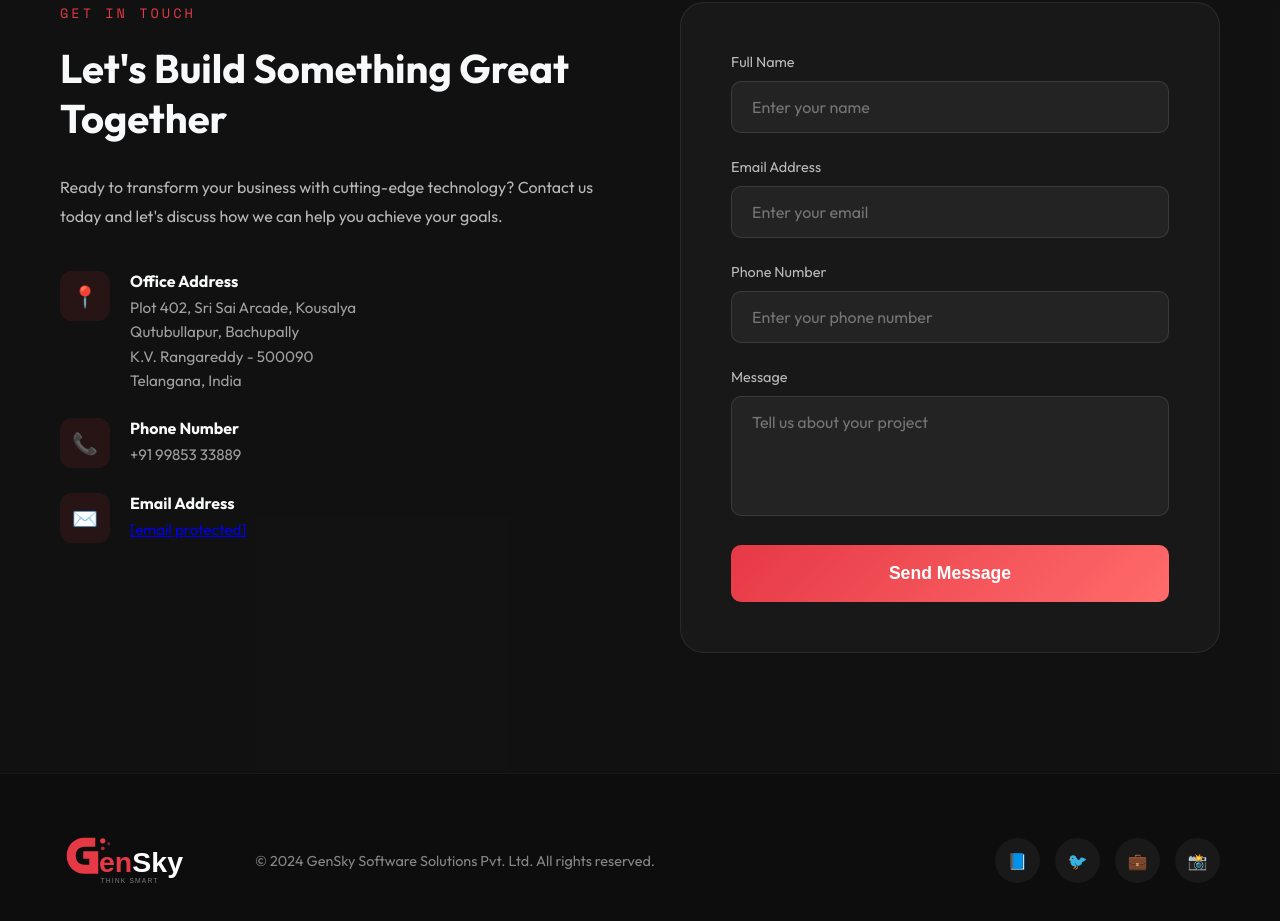
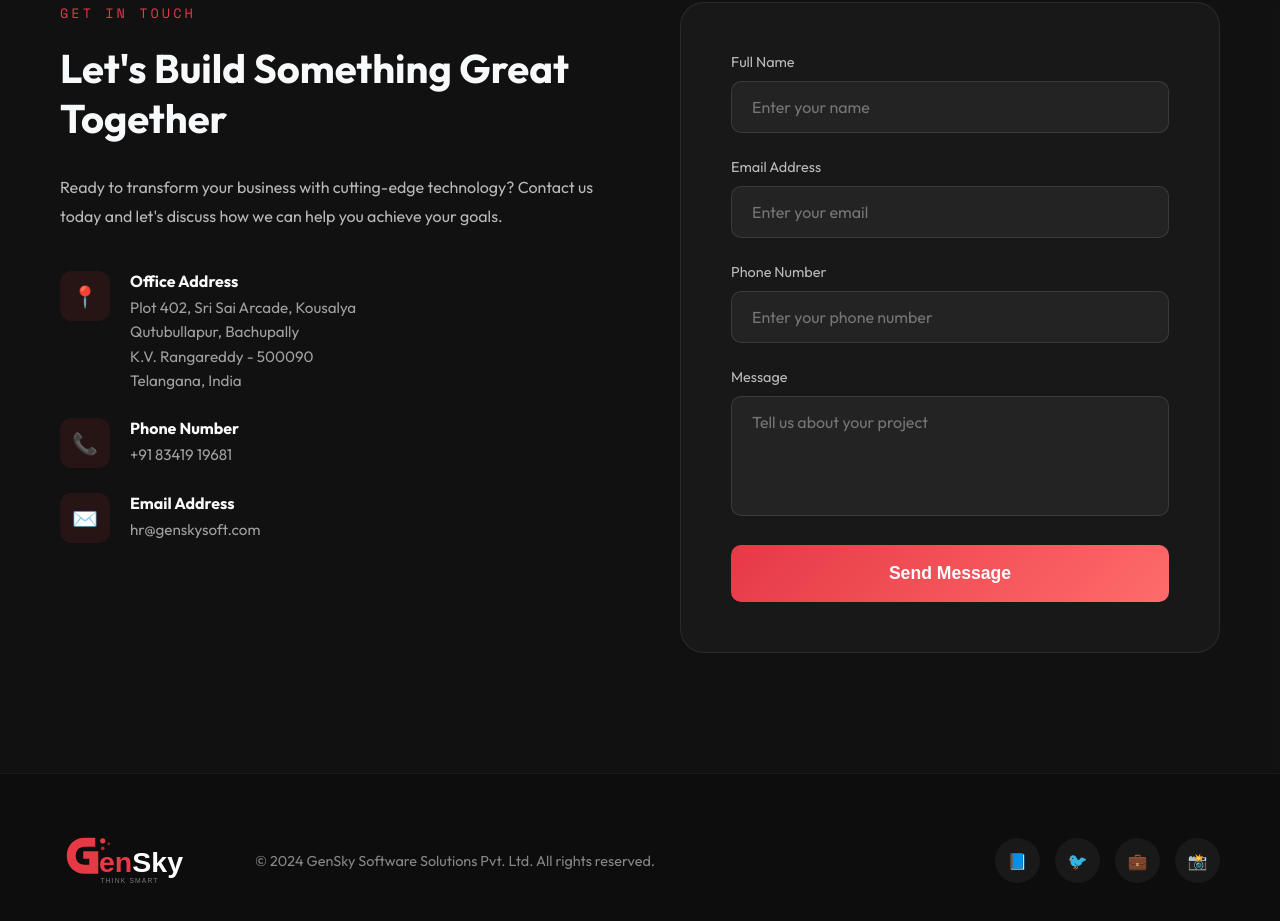
Before and after one commit to erlaveeru/genskysoft.github.io, a plain HTML site: page index.html in a window 1280 px wide. Shown: the part 4057-4978 px from the top of the page. Drawn offline with nearby package versions, Linux system fonts and the light colour scheme.

Commit message:
Update index.html

```diff
--- a/index.html
+++ b/index.html
@@ -1084,14 +1084,14 @@
                         <div class="contact-icon">📞</div>
                         <div>
                             <h4>Phone Number</h4>
-                            <p>+91 99853 33889</p>
+                            <p>+91 83419 19681</p>
                         </div>
                     </div>
                     <div class="contact-item">
                         <div class="contact-icon">✉️</div>
                         <div>
                             <h4>Email Address</h4>
-                            <p><a href="/cdn-cgi/l/email-protection" class="__cf_email__" data-cfemail="177e79717857707279647c6e64787b62637e7879643974787a">[email&#160;protected]</a></p>
+                            <p>hr@genskysoft.com</p>
                         </div>
                     </div>
                 </div>
```
